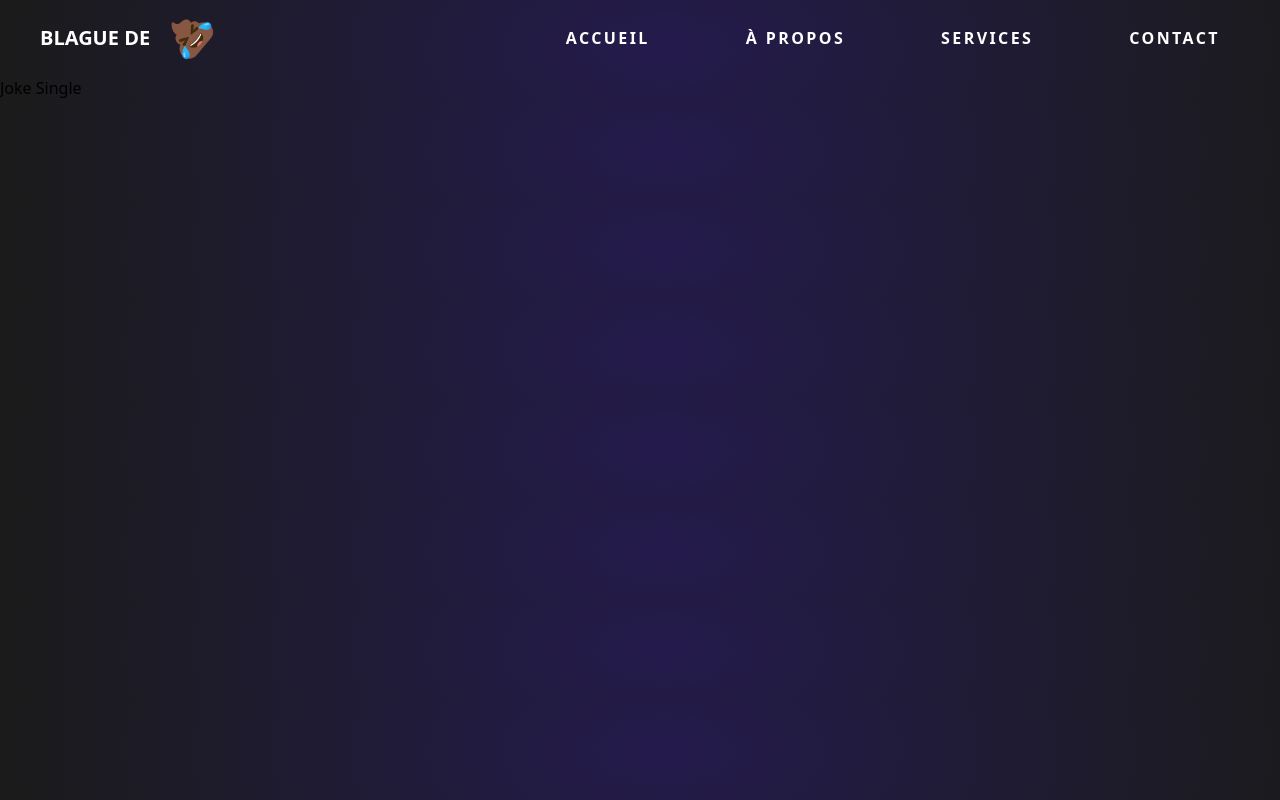
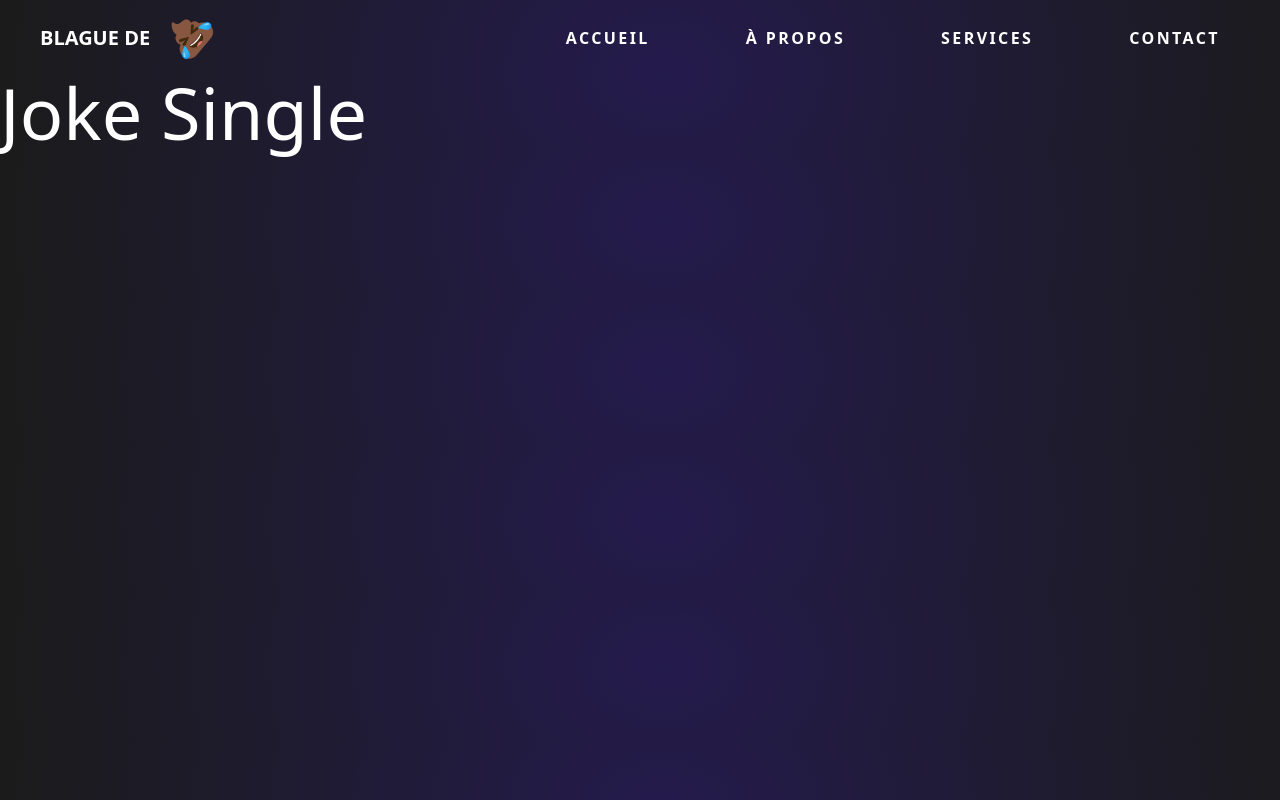
Before and after one commit to Crmy7/GitProject, a Nuxt app in the folder GitProjectFront/: page /jokes/1 in a window 1280 px wide. Built offline with nearby package versions, Linux system fonts and the light colour scheme; no server answers.

Commit message:
final commit

```diff
--- a/GitProjectFront/pages/jokes/[id].vue
+++ b/GitProjectFront/pages/jokes/[id].vue
@@ -1,13 +1,14 @@
 <template>
-    <div>
-        <h2>Joke Single</h2>
-        <div v-if="joke">
+    <div class="flex justify-center items-center w-full flex-wrap">
+
+        <div class="flex flex-wrap md:max-w-7xl flex-col w-full text-white">
+            <h1 class="text-7xl	text-white">Joke Single</h1>
+            <div v-if="joke">
             <h2>{{ joke.title }}</h2>
             <p>{{ joke.content }}</p>
         </div>
-        <div v-else>
-            <p>Joke non trouvé</p>
         </div>
+
     </div>
 </template>
 
```
